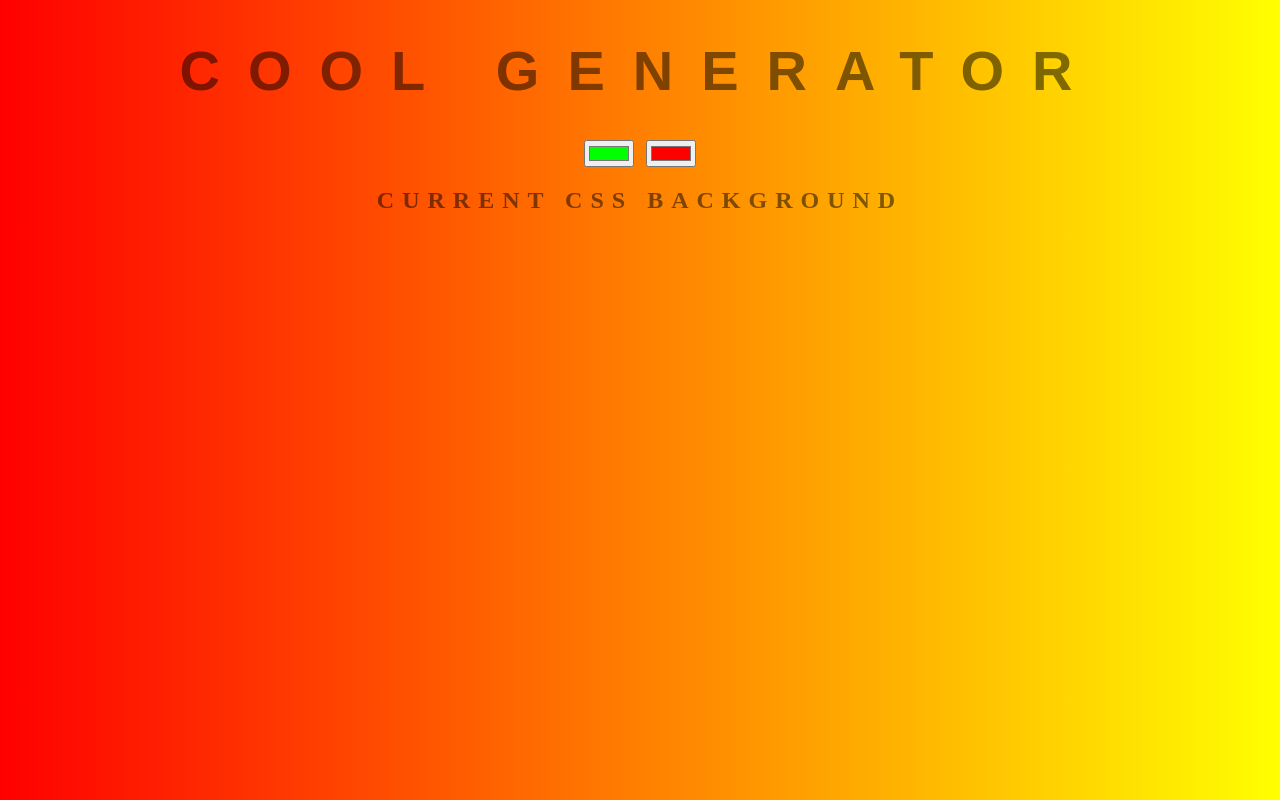
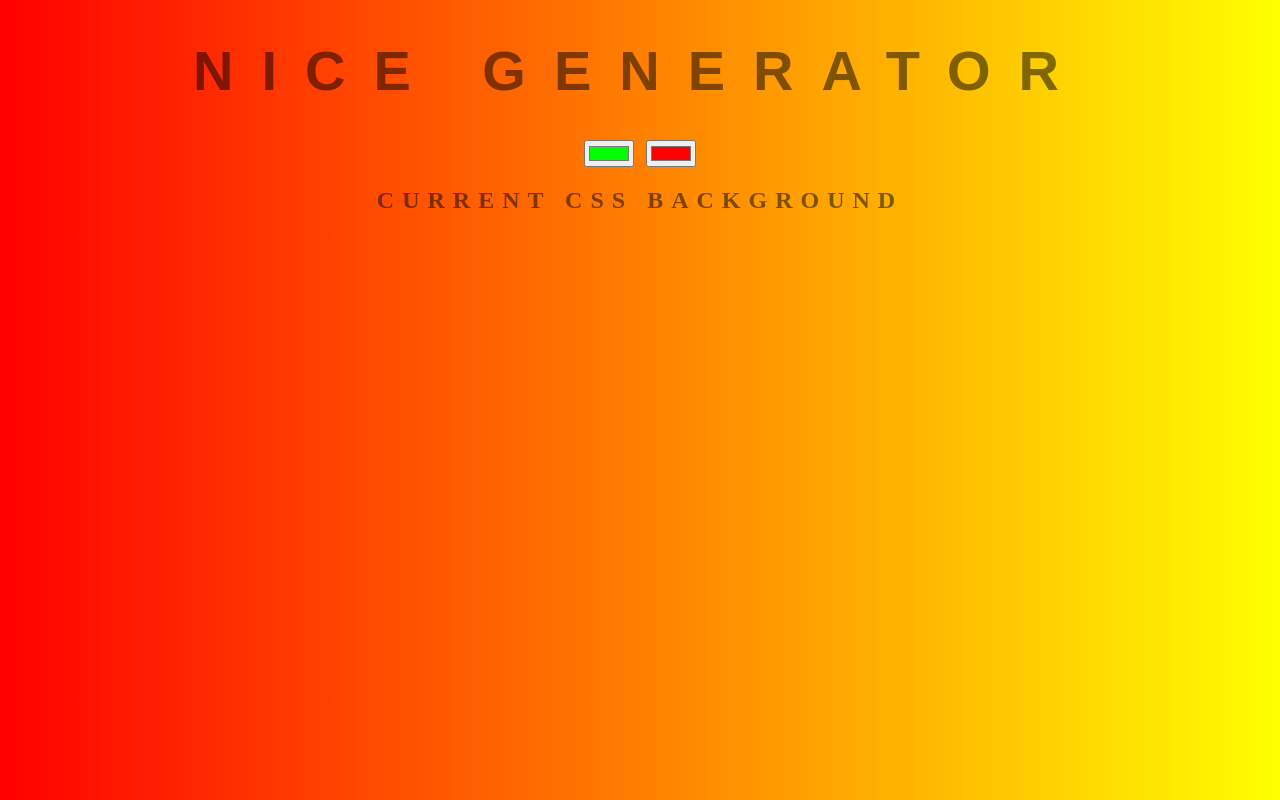
Before and after one commit to Jackiets98/ztm_learning, a plain HTML site: page index.html in a window 1280 px wide. Drawn offline with Linux system fonts and the light colour scheme.

Commit message:
changed the title to better one

```diff
--- a/index.html
+++ b/index.html
@@ -5,7 +5,7 @@
 	<link rel="stylesheet" type="text/css" href="style.css">
 </head>
 <body id="gradient">
-	<h1>Cool Generator</h1>
+	<h1>Nice Generator</h1>
 	<input class="color1" type="color" name="color1" value="#00ff00">
 	<input class="color2" type="color" name="color2" value="#ff0000">
 	<h2>Current CSS Background</h2>
```
